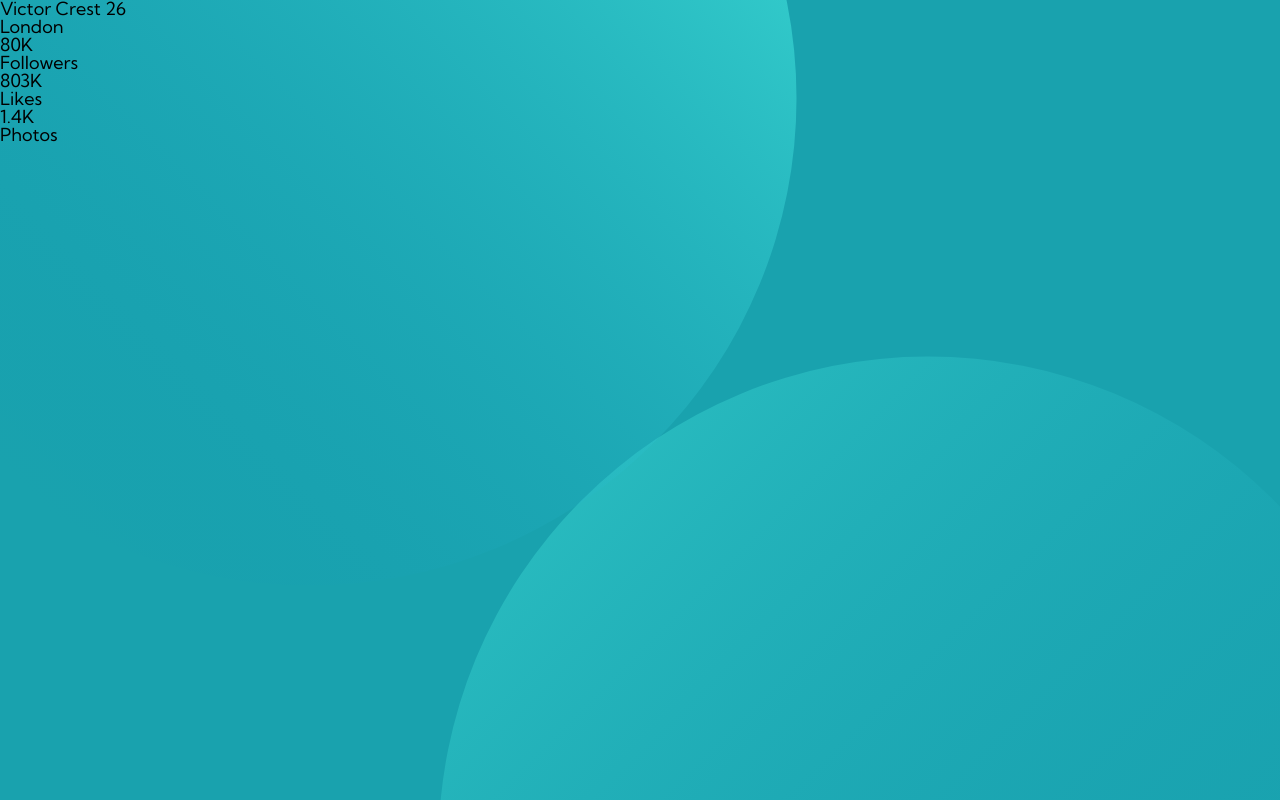
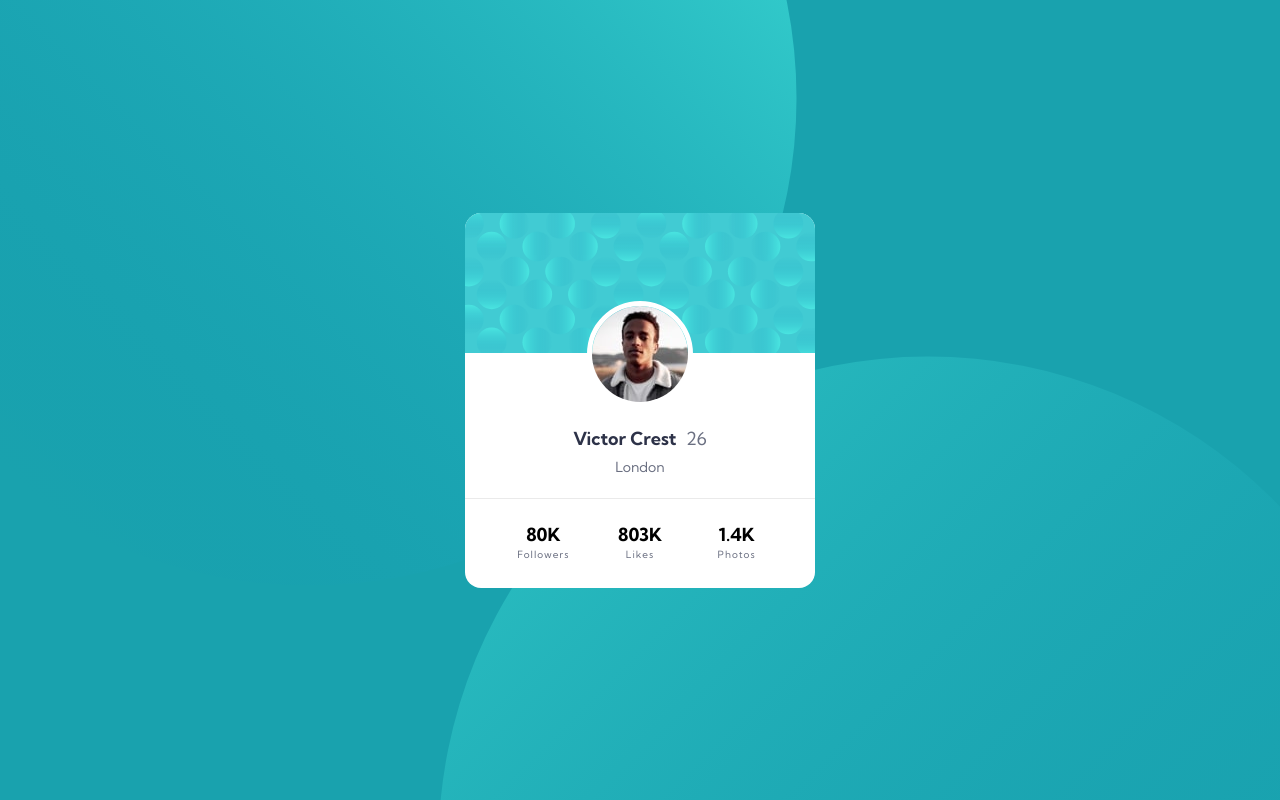
Before and after one commit to Zachcos/FeMentor-ProfileCardComponent, a plain HTML site: page index.html in a window 1280 px wide. Drawn offline with Linux system fonts and the light colour scheme.

Commit message:
Add card styles

```diff
--- a/index.html
+++ b/index.html
@@ -15,7 +15,9 @@
     <div class="full-wrap">
       <div class="card">
         <div class="card--top">
-          <div class="avatar"></div>
+          <div class="avatar">
+            <img src="/images/image-victor.jpg" alt="" />
+          </div>
           <div class="user-info">
             <span class="name">Victor Crest</span>
             <span class="age">26</span>
@@ -23,6 +25,7 @@
           <div class="location">London</div>
         </div>
         <div class="card--bottom">
+          <div class="divider"></div>
           <div class="stat">
             <div class="value">80K</div>
             <div class="key">Followers</div>
--- a/scss/styles.scss
+++ b/scss/styles.scss
@@ -7,12 +7,6 @@ $darkGrayishBlue: hsl(227, 10%, 46%);
 $darkGray: hsl(0, 0%, 59%);
 
 $bp_small: 375px;
-
-@mixin mobile {
-  @media screen and (max-width: $bp_small) {
-    @content;
-  }
-}
 /* End Variables and Mixins */
 
 html {
@@ -22,9 +16,86 @@ html {
 }
 
 .full-wrap {
+  align-items: center;
   background: url("../images/bg-pattern-top.svg") no-repeat -60% 220%,
     url("../images/bg-pattern-bottom.svg") no-repeat 145% -200%;
   background-color: $darkCyan;
+  display: flex;
+  height: 100vh;
+  justify-content: center;
   width: 100vw;
-  height: 100vh;
+  .card {
+    background: white;
+    border-radius: 16px;
+    height: 375px;
+    width: 350px;
+    &--top {
+      background: url("../images/bg-pattern-card.svg") no-repeat;
+      border-radius: 16px;
+      display: flex;
+      flex-direction: column;
+      justify-content: center;
+      align-items: center;
+      height: 285px;
+      width: 100%;
+      .avatar {
+        margin-top: 65px;
+        img {
+          border-radius: 50%;
+          border: 5px solid white;
+        }
+      }
+      .user-info {
+        margin-top: 20px;
+        .name {
+          color: $veryDarkDesatBlue;
+          font-weight: 700;
+        }
+        .age {
+          color: $darkGrayishBlue;
+          margin-left: 5px;
+        }
+      }
+      .location {
+        color: $darkGrayishBlue;
+        font-size: 14px;
+        margin-top: 12px;
+      }
+    }
+    &--bottom {
+      align-items: center;
+      display: flex;
+      height: 90px;
+      justify-content: space-around;
+      padding: 0 30px;
+      position: relative;
+      .divider {
+        background: $darkGray;
+        height: 1px;
+        left: 0;
+        opacity: 0.2;
+        position: absolute;
+        top: 0;
+        width: 100%;
+      }
+      .stat {
+        width: 55px;
+        text-align: center;
+        .value {
+          font-weight: 700;
+        }
+        .key {
+          color: $darkGrayishBlue;
+          font-size: 10px;
+          letter-spacing: 1px;
+          margin-top: 6px;
+        }
+      }
+    }
+  }
+  @media screen and (max-width: $bp_small) {
+    background: url("../images/bg-pattern-top.svg") no-repeat 120% 200%,
+      url("../images/bg-pattern-bottom.svg") no-repeat -20% -100%;
+    background-color: $darkCyan;
+  }
 }
```
Also changed, not shown: css/styles.css, 1 other file.
